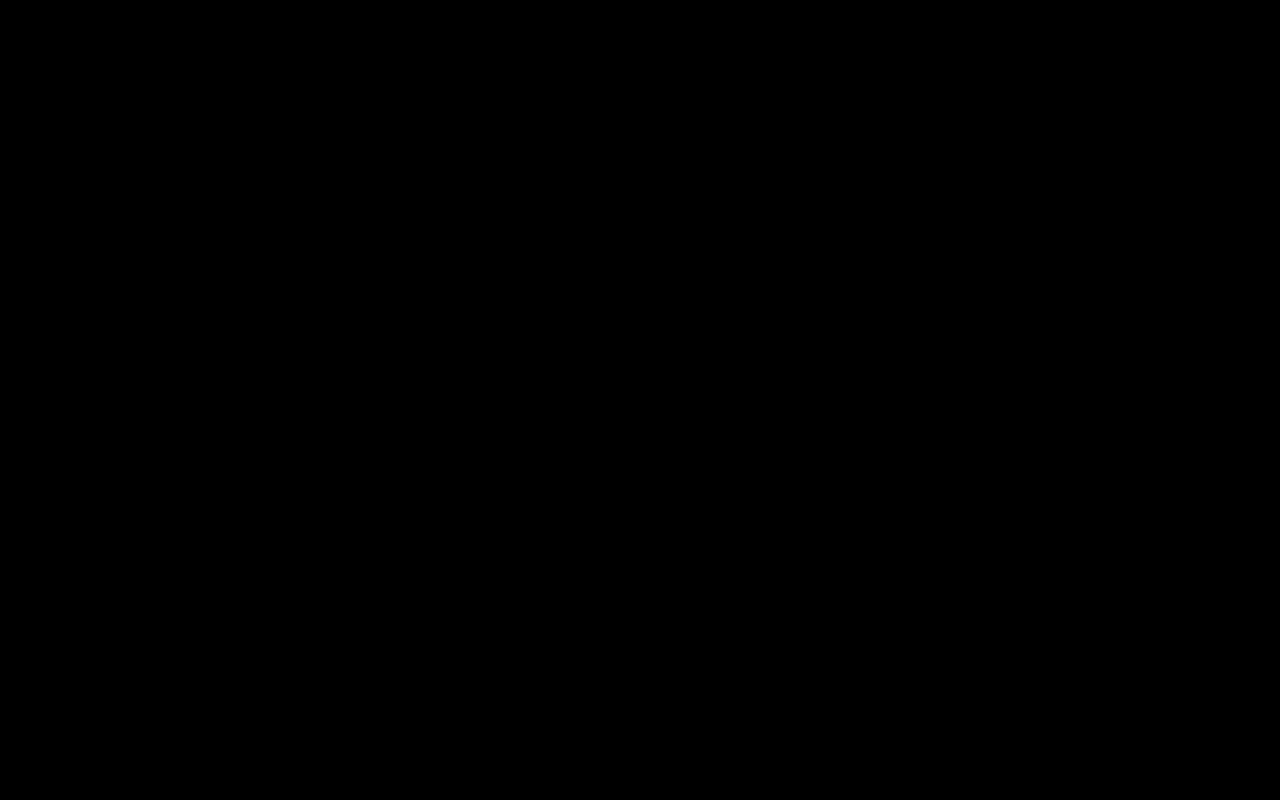
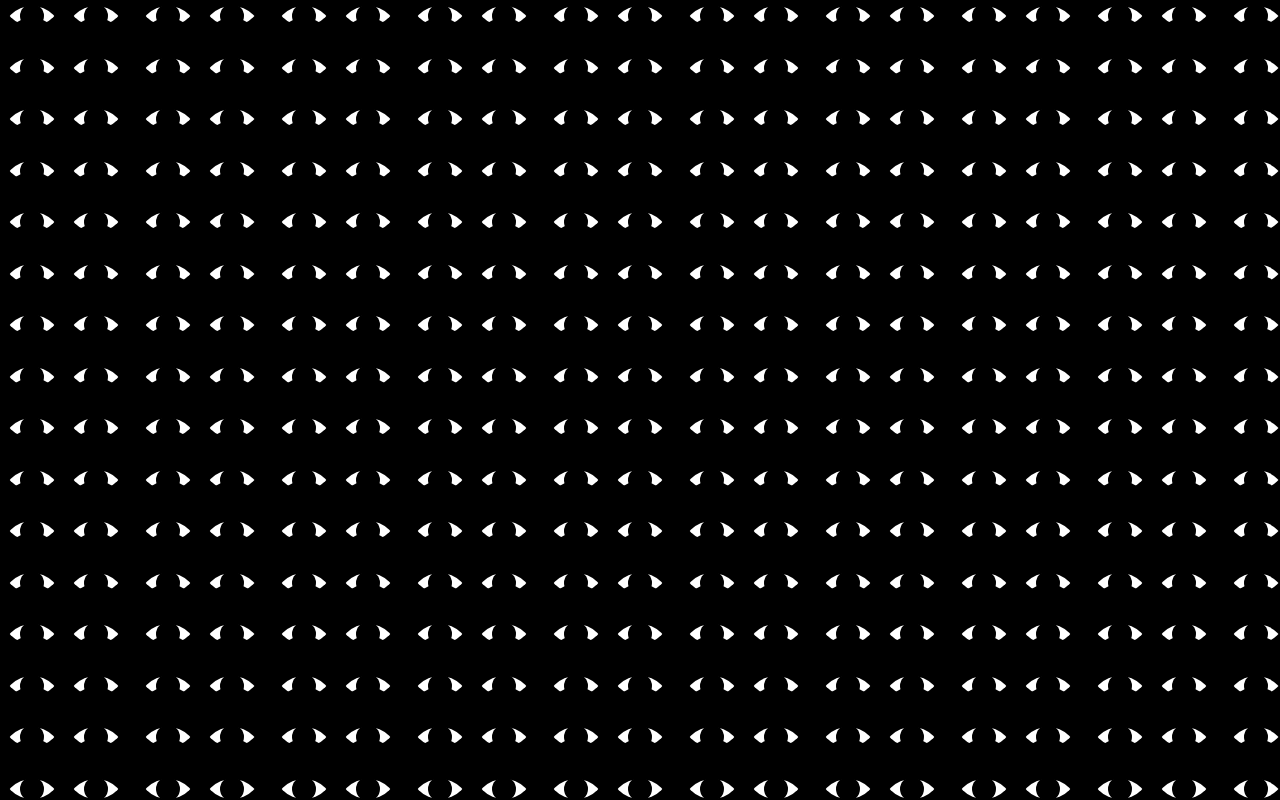
Before and after one commit to NivaldoFarias/eyes, a React (Vite) app: page / in a window 1280 px wide. Built offline with nearby package versions, Linux system fonts and the light colour scheme.

Commit message:
all eyes are on you

```diff
--- a/src/App.tsx
+++ b/src/App.tsx
@@ -4,9 +4,12 @@
 function App() {
 	const cursorCoordinates = useCursorCoordinates(true);
 
+	const nOfEyesToScreenWidth =
+		Math.round(window.innerWidth / 5) > 224 ? 224 : Math.round(window.innerWidth / 5);
+
 	return (
-		<div className="min-w-screen grid min-h-screen grid-flow-col grid-rows-6 gap-36 bg-black px-12 py-7">
-			{new Array(42).fill(0).map((_, index) => (
+		<div className="min-w-screen sm:grid-rows-16 grid min-h-screen gap-y-10 overflow-hidden bg-black pt-4 max-sm:-ml-6 max-sm:grid-flow-row max-sm:grid-cols-4 min-[410px]:max-sm:grid-cols-5 sm:grid-flow-col lg:gap-x-2">
+			{new Array(nOfEyesToScreenWidth).fill(null).map((_, index) => (
 				<Eyes
 					key={index}
 					eyeballRadius={24}
--- a/src/components/Eyeball.tsx
+++ b/src/components/Eyeball.tsx
@@ -2,46 +2,40 @@
 
 import type { CursorCoordinates } from "src/hooks/useCursorCoordinates";
 
-/**
- * - The eye has its center is at {x:-24,y:-24}.
- * - The eyeball is 48px in diameter.
- * - The eyeball's movement is limited to a square of 100px.
- * - The eyeball moves within that range in a ratio to the distance from the cursor.
- * - The eyeball never crosses the border of that rectangle.
- * - The eyeball's movement is limited to two times the eyeball's radius.
- * - The number of pixels the eyeball moves is the distance from the cursor times
- * the computed ratio.
- * - The cursor has a bounding rectangle equal to the window's width and height.
- * - The cursor's position is updated on mousemove.
- * - Each eyeball has a bounding rectangle equal to the eye's width and height, a square of 100px.
- * - Thus, if the cursor moves X pixels in the X-axis, the eyeball moves (X * ratio) pixels
- * in the X-axis. The same applies to the Y-axis.
- */
 export default function RenderEyeEffect({
 	cursorCoordinates,
-	eyeballRadius = 24,
+	eyeballRadius,
 }: {
 	cursorCoordinates: CursorCoordinates;
-	eyeballRadius?: number;
+	eyeballRadius: number;
 }) {
 	const eyeRef = useRef<HTMLDivElement>(null);
-
-	const values = getEyeballPosition();
 
 	return (
 		<div className="relative isolate flex rotate-90 items-center justify-center invert">
 			<div
-				className={`absolute h-[${eyeballRadius * 5}px] w-[${eyeballRadius * 5}px] translate-x-10 rounded-full bg-white mix-blend-exclusion`}
+				className="absolute translate-x-10 rounded-full bg-white mix-blend-exclusion"
+				style={{
+					height: `${eyeballRadius * 5}px`,
+					width: `${eyeballRadius * 5}px`,
+				}}
 			></div>
 			<div
-				className={`absolute h-[${eyeballRadius * 5}px] w-[${eyeballRadius * 5}px] -translate-x-10 rounded-full bg-white mix-blend-exclusion`}
+				className="absolute -translate-x-10 rounded-full bg-white mix-blend-exclusion"
+				style={{
+					height: `${eyeballRadius * 5}px`,
+					width: `${eyeballRadius * 5}px`,
+				}}
 			></div>
 			<div
-				className={`absolute h-[${eyeballRadius * 2}px] w-[${eyeballRadius * 2}px] rounded-full bg-white`}
-				style={values}
+				className="absolute rounded-full bg-white"
+				style={{
+					...getEyeballPosition(),
+					height: `${eyeballRadius * 2}px`,
+					width: `${eyeballRadius * 2}px`,
+				}}
 				ref={eyeRef}
 			></div>
-			{/* <div className="absolute h-[100px] w-[100px] rounded-full border-2 border-solid border-cyan-500"></div> */}
 		</div>
 	);
 
@@ -67,6 +61,32 @@
 			top: -Math.round(distanceRatio.x) - eyeballRadius,
 			left: Math.round(distanceRatio.y) - eyeballRadius,
 		};
-		return values;
+
+		// const withinBounds = {
+		// 	top:
+		// 		values.top > 0 ? Math.max(values.top, -eyeballRadius) : Math.min(values.top, eyeballRadius),
+		// 	left:
+		// 		values.left > 0
+		// 			? Math.max(values.left, -eyeballRadius)
+		// 			: Math.min(values.left, eyeballRadius),
+		// };
+
+		const boundaries = {
+			top: -(eyeballRadius * 2),
+			left: -(eyeballRadius * 2),
+			bottom: 0,
+			right: 0,
+		};
+
+		return {
+			top:
+				values.top < 0
+					? Math.max(values.top, boundaries.top)
+					: Math.min(values.top, boundaries.bottom),
+			left:
+				values.left < 0
+					? Math.max(values.left, boundaries.left)
+					: Math.min(values.left, boundaries.right),
+		};
 	}
 }
--- a/src/components/Eyes.tsx
+++ b/src/components/Eyes.tsx
@@ -4,13 +4,13 @@
 
 export default function Eyes({
 	cursorCoordinates,
-	eyeballRadius,
+	eyeballRadius = 24,
 }: {
 	cursorCoordinates: CursorCoordinates;
 	eyeballRadius?: number;
 }) {
 	return (
-		<div className="flex h-fit w-fit items-center justify-between space-x-32">
+		<div className="flex h-fit w-fit scale-[0.33] items-center justify-between gap-x-32 lg:scale-50">
 			<RenderEyeEffect
 				cursorCoordinates={cursorCoordinates}
 				eyeballRadius={eyeballRadius}
--- a/src/hooks/useCursorCoordinates.tsx
+++ b/src/hooks/useCursorCoordinates.tsx
@@ -9,16 +9,6 @@
 	const [cursorCoordinates, setCursorCoordinates] = useState<CursorCoordinates>({ x: 0, y: 0 });
 
 	useEffect(() => {
-		const updateCursorCoordinates = (event: MouseEvent | TouchEvent) => {
-			if (event instanceof MouseEvent) {
-				setCursorCoordinates({ x: event.clientX, y: event.clientY });
-			} else if (event instanceof TouchEvent) {
-				const touch = event.touches[0];
-
-				if (touch) setCursorCoordinates({ x: touch.clientX, y: touch.clientY });
-			}
-		};
-
 		window.addEventListener("mousemove", updateCursorCoordinates);
 
 		if (includeTouch) window.addEventListener("touchmove", updateCursorCoordinates);
@@ -31,6 +21,16 @@
 	}, [cursorCoordinates]);
 
 	return cursorCoordinates;
+
+	function updateCursorCoordinates(event: MouseEvent | TouchEvent) {
+		if (event instanceof MouseEvent) {
+			setCursorCoordinates({ x: event.clientX, y: event.clientY });
+		} else if (event instanceof TouchEvent) {
+			const touch = event.touches[0];
+
+			if (touch) setCursorCoordinates({ x: touch.clientX, y: touch.clientY });
+		}
+	}
 };
 
 export default useCursorCoordinates;
--- a/tailwind.config.mjs
+++ b/tailwind.config.mjs
@@ -2,7 +2,16 @@
 export default {
 	content: ["./index.html", "./src/**/*.{html,jsx,tsx}"],
 	theme: {
-		extend: {},
+		extend: {
+			gridTemplateRows: {
+				13: "repeat(13, minmax(0, 1fr))",
+				14: "repeat(14, minmax(0, 1fr))",
+				15: "repeat(15, minmax(0, 1fr))",
+				16: "repeat(16, minmax(0, 1fr))",
+				17: "repeat(17, minmax(0, 1fr))",
+				18: "repeat(18, minmax(0, 1fr))",
+			},
+		},
 	},
 	plugins: [],
 };
```
